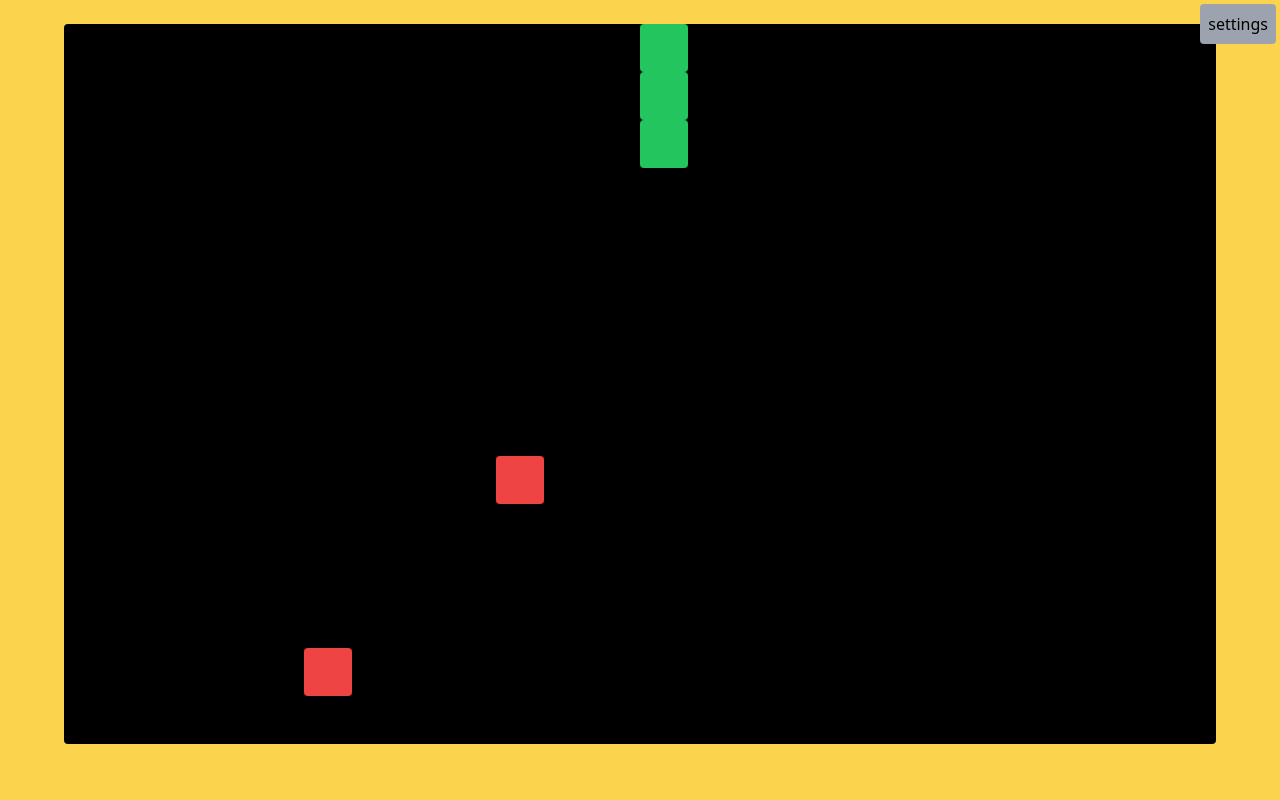
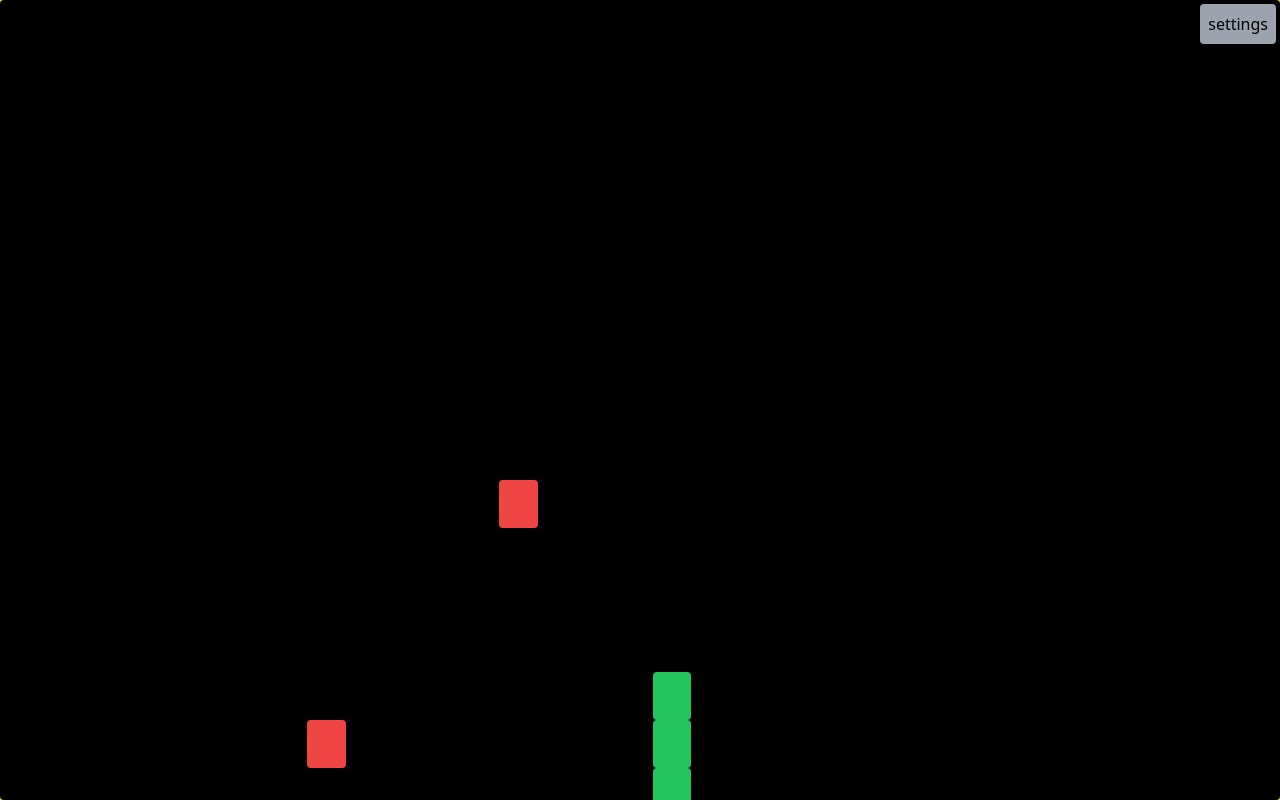
Before and after one commit to ChrisPoul/games-app, a Next.js app: page /snake in a window 1280 px wide. Built offline with nearby package versions, Linux system fonts and the light colour scheme.

Commit message:
Now the hole screen is used

```diff
--- a/app/snake/components/GameMap.tsx
+++ b/app/snake/components/GameMap.tsx
@@ -5,11 +5,7 @@ import GameObjectComponent from "./GameObject";
 export default function GameMapComponent(snake: GameObject[], food: GameObject[]) {
   return (
     <div
-      className="bg-black m-auto relative rounded"
-      style={{
-        width: config.gameMapWidth * config.gameSizeScale + config.gameSizeUnit,
-        height: config.gameMapHeight * config.gameSizeScale + config.gameSizeUnit
-      }}
+      className="bg-black m-auto relative rounded w-screen h-screen"
     >
       <div>
         {food.map((foodItem, index) => (
--- a/app/snake/components/GameObject.tsx
+++ b/app/snake/components/GameObject.tsx
@@ -6,9 +6,12 @@ export default function GameObjectComponent(gameObject: GameObject, gameObjectCo
     <button
       className={"rounded absolute " + gameObjectColor}
       style={{
-        left: gameObject.X * config.gameSizeScale + config.gameSizeUnit,
-        top: gameObject.Y * config.gameSizeScale + config.gameSizeUnit,
-        padding: config.gameSizeScale / 2 + config.gameSizeUnit
+        left: gameObject.X * config.gameSizeScale + "vw",
+        top: gameObject.Y * 2 * config.gameSizeScale + "vh",
+        paddingTop: "3vh",
+        paddingBottom: "3vh",
+        paddingRight: "1.5vw",
+        paddingLeft: "1.5vw"
       }}
     ></button>
   )
--- a/app/snake/config.json
+++ b/app/snake/config.json
@@ -1,8 +1,7 @@
 {
   "gameSizeScale": 3,
-  "gameSizeUnit": "em",
-  "gameMapWidth": 24,
-  "gameMapHeight": 15,
-  "milisecondsPerFrame": 130,
-  "speedIncrease": 2
+  "gameMapWidth": 34,
+  "gameMapHeight": 17,
+  "milisecondsPerFrame": 120,
+  "speedIncrease": 1
 }
--- a/app/snake/config.ts
+++ b/app/snake/config.ts
@@ -1,6 +1,5 @@
 interface Config {
   gameSizeScale: number
-  gameSizeUnit: string
   gameMapWidth: number
   gameMapHeight: number
   snakeMovementSpead: string
--- a/app/snake/page.tsx
+++ b/app/snake/page.tsx
@@ -21,6 +21,12 @@ export default function Page() {
   ])
   const [gameIsOver, setGameIsOver] = useState(false)
 
+  useEffect(() => {
+    const mediaQuery = window.matchMedia("(max-width: 640px)")
+    if (mediaQuery.matches) {
+      return
+    }
+  }, [])
   // handle user input
   useEffect(() => {
     function handleKeyDown(event: KeyboardEvent) {
@@ -54,7 +60,7 @@ export default function Page() {
   }, [snake])
 
   return (
-    <div className="bg-amber-300 h-screen pt-6 z--10">
+    <div className="bg-amber-300 h-screen z--10 overflow-hidden">
       {GameMapComponent(snake, food)}
       {GameMenuComponent()}
       {GameOverScreenComponent(gameIsOver, snake.length)}
```
